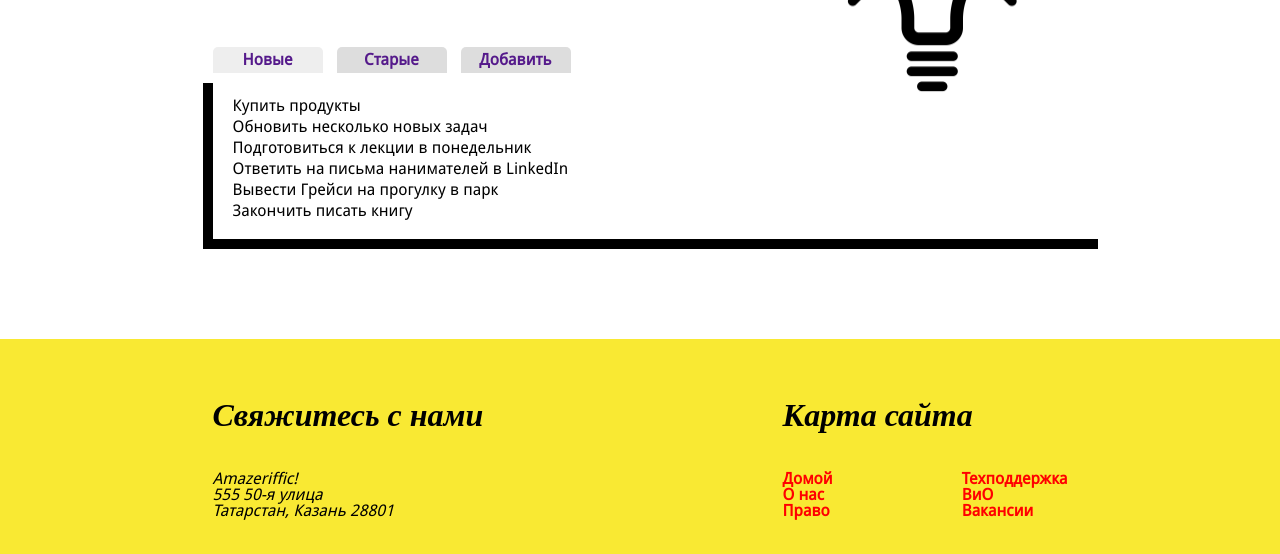
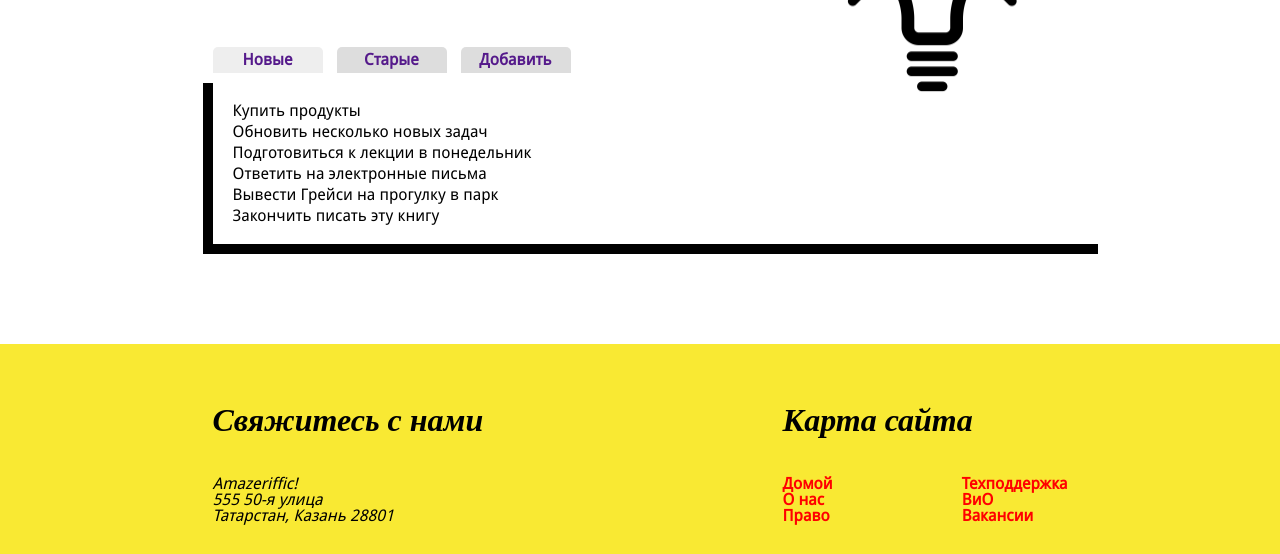
Before and after one commit to viitking/web_lab4, a plain HTML site: page index.html in a window 1280 px wide. Shown: the part 322-876 px from the top of the page. Drawn offline with nearby package versions, Linux system fonts and the light colour scheme; a web font is replaced by a local one.

Commit message:
Added 2 of 3 tabs

```diff
--- a/index.html
+++ b/index.html
@@ -38,16 +38,7 @@
                 <a href=""><span>Старые</span></a>
                 <a href=""><span>Добавить</span></a>
             </div>
-            <div class="content">
-                <ul>
-                    <li>Купить продукты</li>
-                    <li>Обновить несколько новых задач</li>
-                    <li>Подготовиться к лекции в понедельник</li>
-                    <li>Ответить на письма нанимателей в LinkedIn</li>
-                    <li>Вывести Грейси на прогулку в парк</li>
-                    <li>Закончить писать книгу</li>
-                </ul>
-            </div>
+            <div class="content"></div>
         </div>
     </main>
     <footer>
--- a/javascripts/app.js
+++ b/javascripts/app.js
@@ -1,20 +1,38 @@
 var main = function () {
     "use strict";
+    var toDos = [
+        "Закончить писать эту книгу",
+        "Вывести Грейси на прогулку в парк",
+        "Ответить на электронные письма",
+        "Подготовиться к лекции в понедельник",
+        "Обновить несколько новых задач",
+        "Купить продукты"
+    ];
+
     $(".tabs a span").toArray().forEach(function (element) {
         $(element).on("click", function () {
-            var $element = $(element);
+            var $element = $(element), $content;
             $(".tabs a span").removeClass("active");
             $element.addClass("active");
             $("main .content").empty();
             if ($element.parent().is(":nth-child(1)")) {
-                console.log("Щелчок на первой вкладке!");
+                $content = $("<ul>");
+                for (var i = toDos.length; i > -1; i--) {
+                    $content.append($("<li>").text(toDos[i]));
+                }
+                $("main .content").append($content);
             } else if ($element.parent().is(":nth-child(2)")) {
-                console.log("Щелчок на 2 вкладке!");
+                $content = $("<ul>");
+                toDos.forEach(function (todo) {
+                    $content.append($("<li>").text(todo));
+                });
+                $("main .content").append($content);
             } else if ($element.parent().is(":nth-child(3)")) {
                 console.log("Щелчок на 3 вкладке!");
             }
             return false;
         });
     });
+    $(".tabs a:first-child span").trigger("click");
 };
 $(document).ready(main);
```
